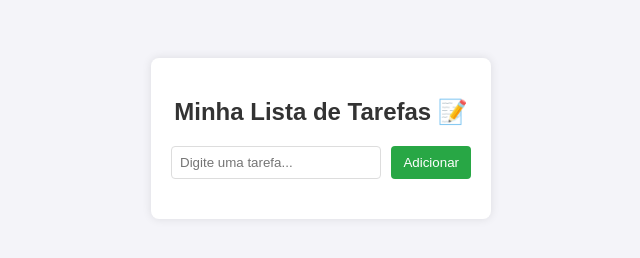
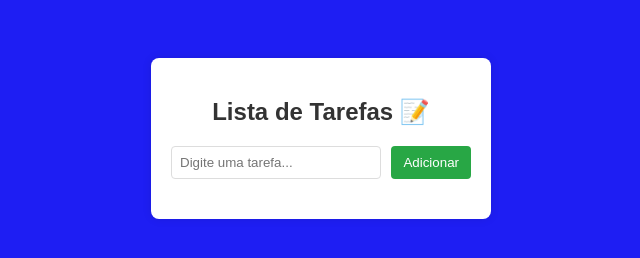
Before and after one commit to p1poca2F3136/To-Do-List, a plain HTML site: page index.html in a window 1280 px wide. Shown: the whole page, without its empty margins (319-959 px from the left). Drawn offline with Linux system fonts and the light colour scheme.

Commit message:
Style and Index Update

```diff
--- a/index.html
+++ b/index.html
@@ -8,7 +8,7 @@
 <body>
 
     <div class="container">
-        <h2>Minha Lista de Tarefas 📝</h2>
+        <h2>Lista de Tarefas 📝</h2>
 
         <div class="input-group">
             <input type="text" id="inputTarefa" placeholder="Digite uma tarefa...">
--- a/style.css
+++ b/style.css
@@ -1,6 +1,6 @@
 body {
     font-family: Arial, sans-serif;
-    background-color: #f4f4f9;
+    background-color: #1e1ef3;
     display: flex;
     justify-content: center;
     padding-top: 50px;
@@ -61,6 +61,7 @@ li {
 
 li:hover {
     background: #1b1818;
+    color: #ff0202;
 }
 li.feita {
     text-decoration: line-through;
```
